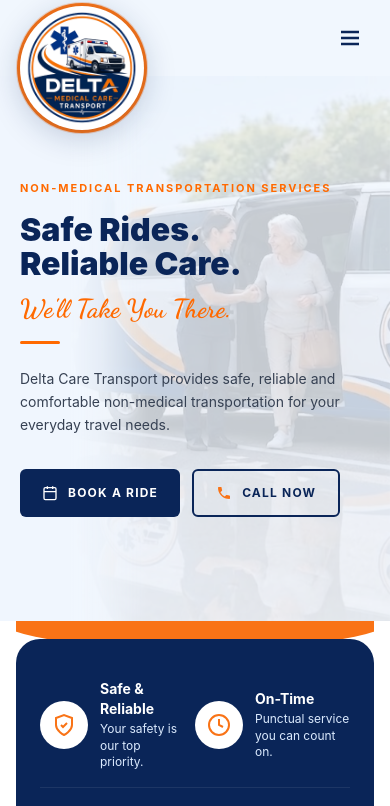
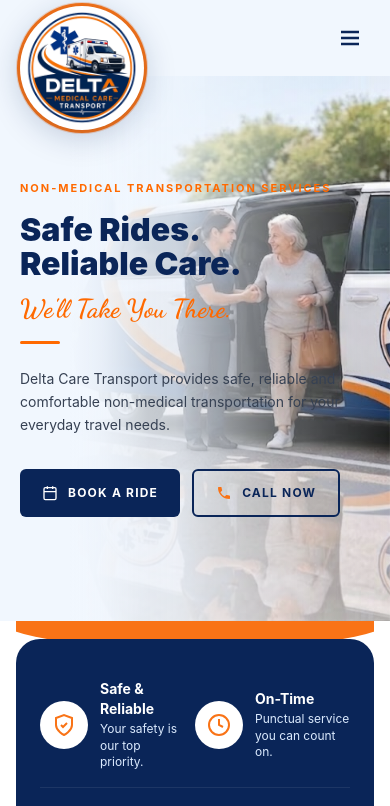
Before and after one commit to KAKOLY-AKHTER/delta-service, a React (Vite) app: page / in a window 390 px wide. Shown: the top 806 px of the page. Built offline with nearby package versions, Linux system fonts and the light colour scheme.

Commit message:
hero img update

```diff
--- a/src/components/Hero.jsx
+++ b/src/components/Hero.jsx
@@ -19,8 +19,10 @@
         }}
       />
 
-      {/* Mobile overlay so text is readable */}
-      <div className="absolute inset-0 lg:hidden" style={{ background: 'rgba(241,247,254,0.82)' }} />
+      {/* Mobile overlay — gradient so image shows on right, text readable on left */}
+      <div className="absolute inset-0 lg:hidden" style={{
+        background: 'linear-gradient(to right, rgba(241,247,254,0.92) 0%, rgba(241,247,254,0.80) 45%, rgba(241,247,254,0.35) 75%, rgba(241,247,254,0.10) 100%)',
+      }} />
 
       <div
         className="relative z-10 flex flex-col justify-center px-5 md:px-10 lg:px-[52px] py-24 lg:py-0"
```
